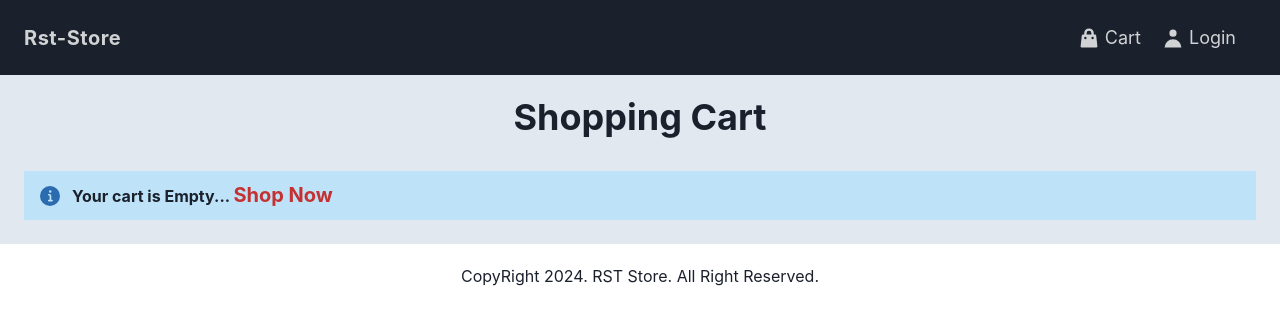
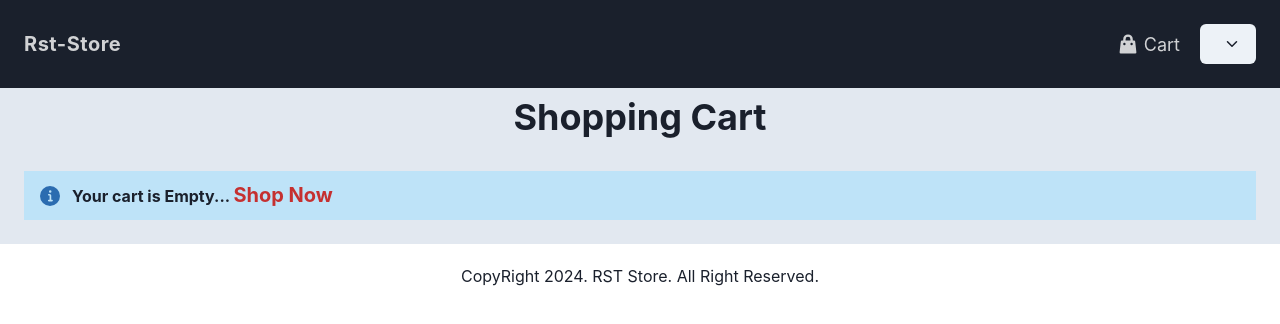
Before and after one commit to officialaditi/rststore, a React (Vite) app in the folder frontend/: page /cart in a window 1280 px wide. Shown: the top 324 px of the page. Built offline with nearby package versions, Linux system fonts and the light colour scheme.

Commit message:
step 38 completed: Header modification userName in header and user logout feature DONE

```diff
--- a/frontend/src/Components/Header.jsx
+++ b/frontend/src/Components/Header.jsx
@@ -1,11 +1,36 @@
 import { useState } from "react";
-import { Flex, Box, Heading, Icon, Link } from "@chakra-ui/react";
+import {
+  Flex,
+  Box,
+  Button,
+  Heading,
+  Icon,
+  Link,
+  Menu,
+  MenuButton,
+  MenuItem,
+  MenuList,
+} from "@chakra-ui/react";
 import HeaderMenu from "./HeaderMenu";
 import { HiOutlineMenuAlt3, HiShoppingBag, HiUser } from "react-icons/hi";
-import { Link as RouterLink } from "react-router-dom";
+import { Link as RouterLink, useNavigate } from "react-router-dom";
+import { IoChevronDown } from "react-icons/io5";
+import { useDispatch, useSelector } from "react-redux";
+
+import { logout } from "../redux/actions/userAction";
 
 const Header = () => {
   const [show, setShow] = useState(false);
+  const navigate = useNavigate();
+  const dispatch = useDispatch();
+
+  const userLogin = useSelector((state) => state.userLogin);
+  const { userInfo } = userLogin;
+
+  const logoutHandler = () => {
+    dispatch(logout());
+    navigate("/login");
+  };
   return (
     <Flex
       as="header"
@@ -19,7 +44,7 @@ const Header = () => {
       pos="fixed"
       top="0"
       left="0"
-      zIndex='9999'
+      zIndex="9999"
     >
       <Link as={RouterLink} to="/">
         <Heading
@@ -48,11 +73,27 @@ const Header = () => {
           label="Cart"
           icon={<Icon as={HiShoppingBag} mr="1" w="6" h="6" />}
         />
-        <HeaderMenu
-          url="/login"
-          label="Login"
-          icon={<Icon as={HiUser} mr="1" w="6" h="6" />}
-        />
+        {userInfo ? (
+          <Menu>
+            <MenuButton
+              as={Button}
+              rightIcon={<IoChevronDown />}
+              _hover={{ textDecor: "none", opacity: "0.7" }}
+            >
+              {userInfo.username}
+            </MenuButton>
+            <MenuList>
+              <MenuItem as={RouterLink} to='/profile'>Profile</MenuItem>
+              <MenuItem onClick={logoutHandler}>Logout</MenuItem>
+            </MenuList>
+          </Menu>
+        ) : (
+          <HeaderMenu
+            url="/login"
+            label="Login"
+            icon={<Icon as={HiUser} mr="1" w="6" h="6" />}
+          />
+        )}
       </Box>
     </Flex>
   );
--- a/frontend/src/Screens/LoginScreen.jsx
+++ b/frontend/src/Screens/LoginScreen.jsx
@@ -34,8 +34,8 @@ const LoginScreen = () => {
   const { loading, error, userInfo } = userLogin;
 
   useEffect(() => {
-
-    if (userInfo && Object.keys(userInfo).length > 0) {
+    console.log('userInfo', userInfo)
+    if (userInfo) {
       navigate(redirect);
     }
   }, [userInfo, navigate, redirect]);
@@ -78,8 +78,8 @@ const LoginScreen = () => {
             Login
           </Button>
         </form>
-        <Flex  pt='10'>
-          <Text fontWeight='semibold'>
+        <Flex pt="10">
+          <Text fontWeight="semibold">
             New Customer?{" "}
             <Link as={RouterLink} to="/register">
               Click here for Register
--- a/frontend/src/redux/actions/userAction.js
+++ b/frontend/src/redux/actions/userAction.js
@@ -3,11 +3,13 @@ import {
   USER_LOGIN_REQUEST,
   USER_LOGIN_SUCCESS,
   USER_LOGIN_FAIL,
+  USER_LOGOUT,
 } from "../contants/userContants";
 
 export const login = (email, password) => async (dispatch) => {
   try {
     dispatch({ type: USER_LOGIN_REQUEST });
+
     const config = {
       headers: {
         "Content-Type": "application/json",
@@ -18,7 +20,7 @@ export const login = (email, password) => async (dispatch) => {
       { email, password },
       config
     );
-    dispatch({ type: USER_LOGIN_SUCCESS, paylaod: data });
+    dispatch({ type: USER_LOGIN_SUCCESS, payload: data });
 
     localStorage.setItem("userInfo", JSON.stringify(data));
 
@@ -33,3 +35,8 @@ export const login = (email, password) => async (dispatch) => {
     });
   }
 };
+
+export const logout = () => async (dispatch) => {
+  localStorage.removeItem("userInfo");
+  dispatch({ type: USER_LOGOUT });
+};
```
